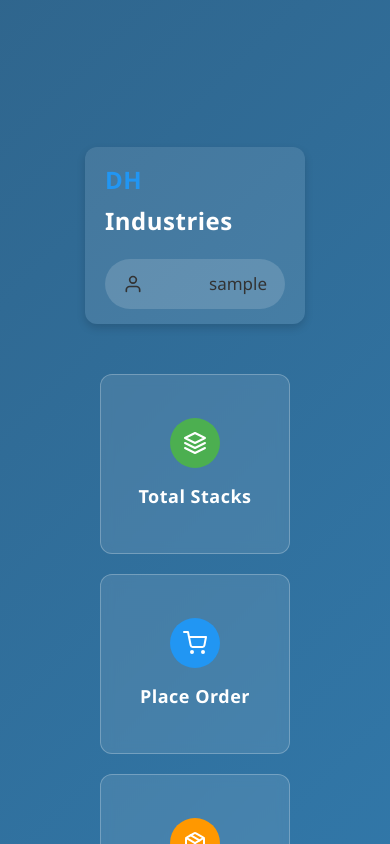
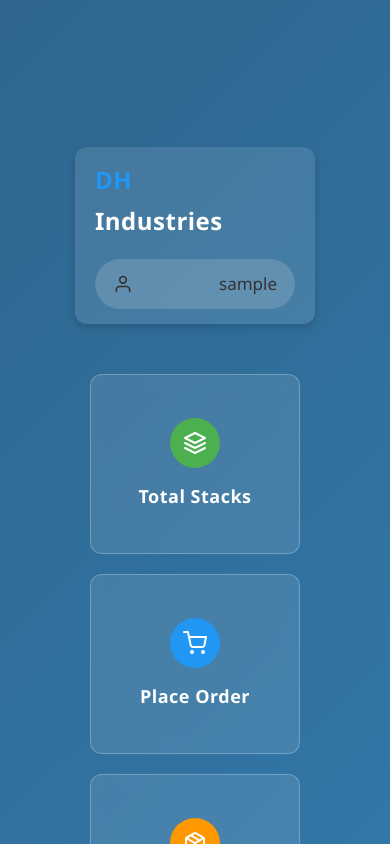
Before and after one commit to Kanagavel9342/DH-Project, a React (Vite) app in the folder client/: page /dashboard in a window 390 px wide. Shown: the top 844 px of the page. Built offline with nearby package versions, Linux system fonts and the light colour scheme; no server answers; sample sign-in values are in the browser's storage.

Commit message:
Update dashboard.css

```diff
--- a/client/src/components/dashboard/dashboard.css
+++ b/client/src/components/dashboard/dashboard.css
@@ -235,7 +235,7 @@ body {
 
   /* Set fixed width for cards in mobile */
   .card {
-    width: 190px; /* Fixed width */
+    width: 210px; /* Fixed width */
     min-height: 180px;
     padding: 20px;
   }
```
